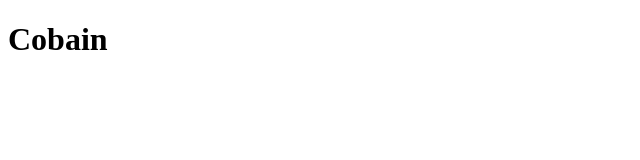
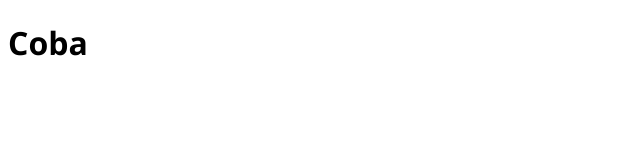
Before and after one commit to hromy/Testing, a plain HTML site: page index.html in a window 1280 px wide. Shown: the full height of the page, 0-640 px from the left. Drawn offline with Linux system fonts and the light colour scheme.

Commit message:
tambah style

```diff
--- a/index.html
+++ b/index.html
@@ -3,9 +3,14 @@
 <head>
     <meta charset="UTF-8">
     <meta name="viewport" content="width=device-width, initial-scale=1.0">
-    <title>Homepage</title>
+    <style>
+        body {
+            font-family: 'Segoe UI', Tahoma, Geneva, Verdana, sans-serif;
+        }
+    </style>
+    <title>Document</title>
 </head>
 <body>
-    <h1>Cobain</h1>
+    <h1>Coba</h1>
 </body>
 </html>
```
